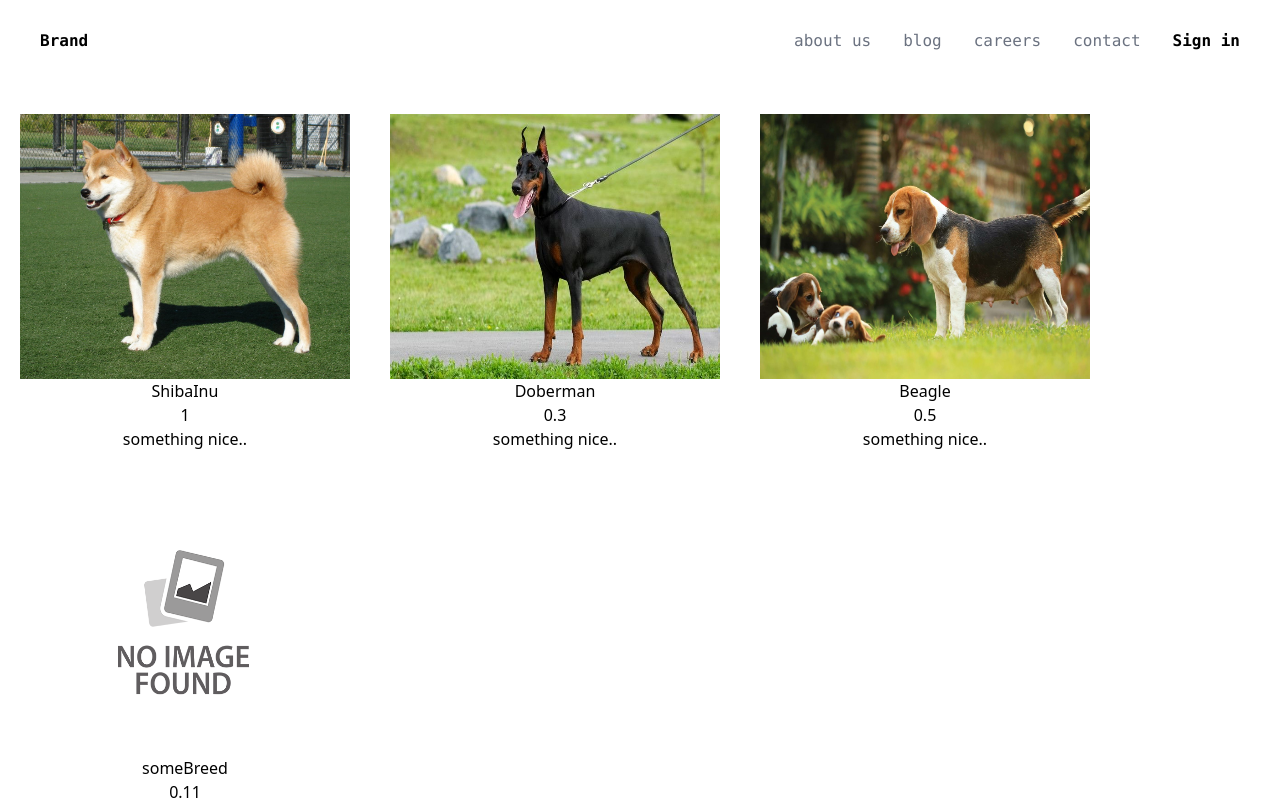
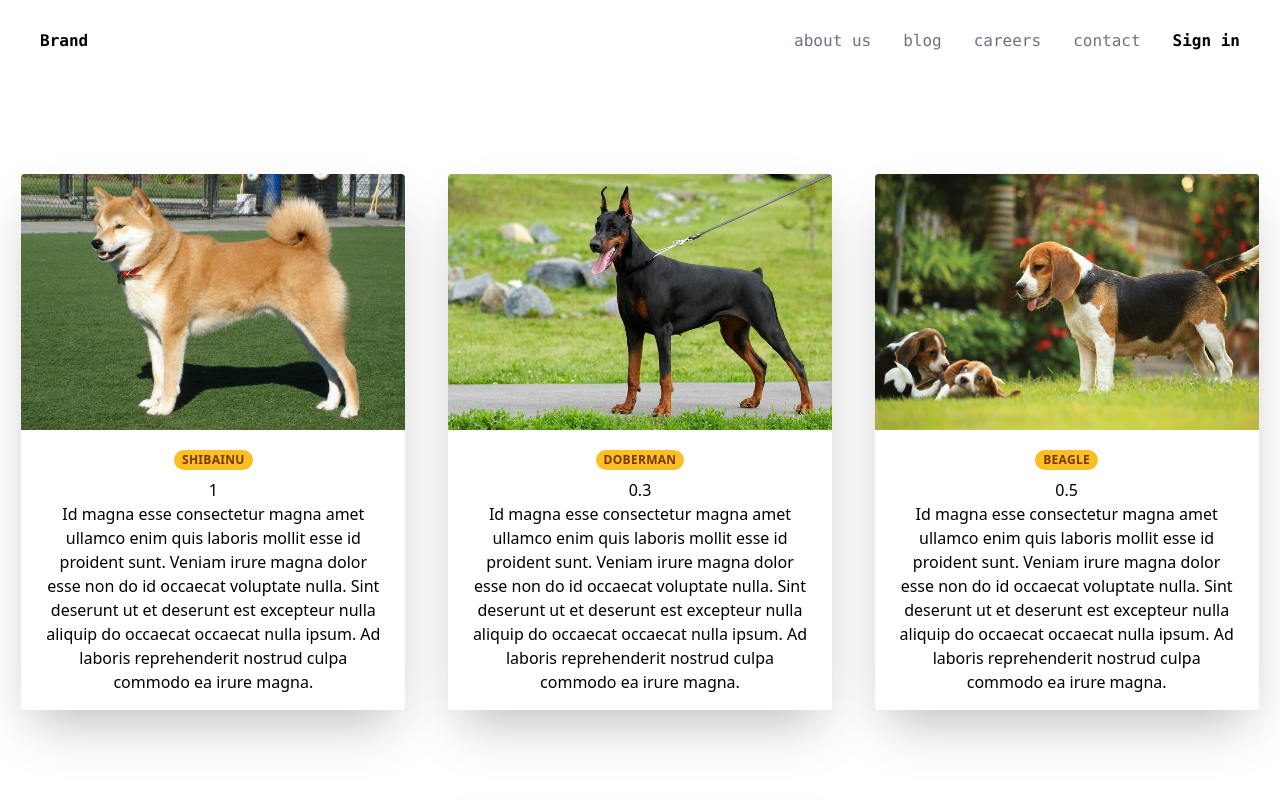
Before and after one commit to BakhaKhakimov/abcd, a React (Create React App) app: page / in a window 1280 px wide. Shown: the top 800 px of the page. Built offline with nearby package versions, Linux system fonts and the light colour scheme.

Commit message:
feat: add style to card component

```diff
--- a/src/App.css
+++ b/src/App.css
@@ -35,30 +35,4 @@
   to {
     transform: rotate(360deg);
   }
-
 }
-.cards {
-  display: flex;
-  align-items: center;
-  flex-flow: row wrap;
-}
-
-.pets-card {
-  margin: 20px;
-}
-
-.pets-card img {
-  width: 330px;
-  height: 265px;
-}
-
-ul {
-  display: flex;
-  justify-content: space-around;
-  margin-top: 30px;
-}
-
-ul a {
-  text-decoration: none;
-  color: black;
-}
--- a/src/Components/Card.tsx
+++ b/src/Components/Card.tsx
@@ -3,23 +3,25 @@ import noImage from "../img/noimage.png";
 
 function Card() {
   return (
-    <section id="dogs" className="cards">
+    <section id="dogs" className="flex flex-wrap rounded justify-around">
       {dogs.map((dog) => {
         const { id, breed, image, age, description } = dog;
         return (
-          <div className="pets-card" key={id}>
-            <div>
-              {image ? (
-                <img src={image} alt={breed} />
-              ) : (
-                <img src={noImage} alt={breed} />
-              )}
-            </div>
-
-            <div>
-              <p>{breed}</p>
-              <p>{age}</p>
-              <p>{description}</p>
+          <div
+            className="max-w-sm rounded overflow-hidden shadow-2xl mt-20 m-5 transform duration-500 hover:scale-105"
+            key={id}
+          >
+            <img
+              className="w-full h-64 object-cover transform duration-500 hover:scale-110"
+              src={image || noImage}
+              alt={breed}
+            />
+            <div className="px-6 py-4">
+              <span className="inline-block px-2 py-1 leading-none bg-yellow-400 text-yellow-900 rounded-full font-semibold uppercase tracking-wide text-xs mb-2">
+                {breed}
+              </span>
+              <p className="lg:text-base text-sm">{age}</p>
+              <p className="lg:text-base text-sm">{description}</p>
             </div>
           </div>
         );
--- a/src/mock/dogs.ts
+++ b/src/mock/dogs.ts
@@ -16,28 +16,28 @@ const dogs: DOG[] = [
         image: `${ShibaInu}`,
         breed: 'ShibaInu',
         age: 1,
-        description: 'something nice..'
+        description: 'Id magna esse consectetur magna amet ullamco enim quis laboris mollit esse id proident sunt. Veniam irure magna dolor esse non do id occaecat voluptate nulla. Sint deserunt ut et deserunt est excepteur nulla aliquip do occaecat occaecat nulla ipsum. Ad laboris reprehenderit nostrud culpa commodo ea irure magna.'
     },
     {
         id: 1,
         image: `${Doberman}`,
         breed: 'Doberman',
         age: 0.3,
-        description: 'something nice..'
+        description: 'Id magna esse consectetur magna amet ullamco enim quis laboris mollit esse id proident sunt. Veniam irure magna dolor esse non do id occaecat voluptate nulla. Sint deserunt ut et deserunt est excepteur nulla aliquip do occaecat occaecat nulla ipsum. Ad laboris reprehenderit nostrud culpa commodo ea irure magna.'
     },
     {
         id: 2,
         image: `${Beagle}`,
         breed: 'Beagle',
         age: 0.5,
-        description: 'something nice..'
+        description: 'Id magna esse consectetur magna amet ullamco enim quis laboris mollit esse id proident sunt. Veniam irure magna dolor esse non do id occaecat voluptate nulla. Sint deserunt ut et deserunt est excepteur nulla aliquip do occaecat occaecat nulla ipsum. Ad laboris reprehenderit nostrud culpa commodo ea irure magna.'
     },
     {
         id: 3,
         image: '',
         breed: 'someBreed',
         age: 0.11,
-        description: 'something nice..'
+        description: 'Id magna esse consectetur magna amet ullamco enim quis laboris mollit esse id proident sunt. Veniam irure magna dolor esse non do id occaecat voluptate nulla. Sint deserunt ut et deserunt est excepteur nulla aliquip do occaecat occaecat nulla ipsum. Ad laboris reprehenderit nostrud culpa commodo ea irure magna.'
     }
 
 ]
```
